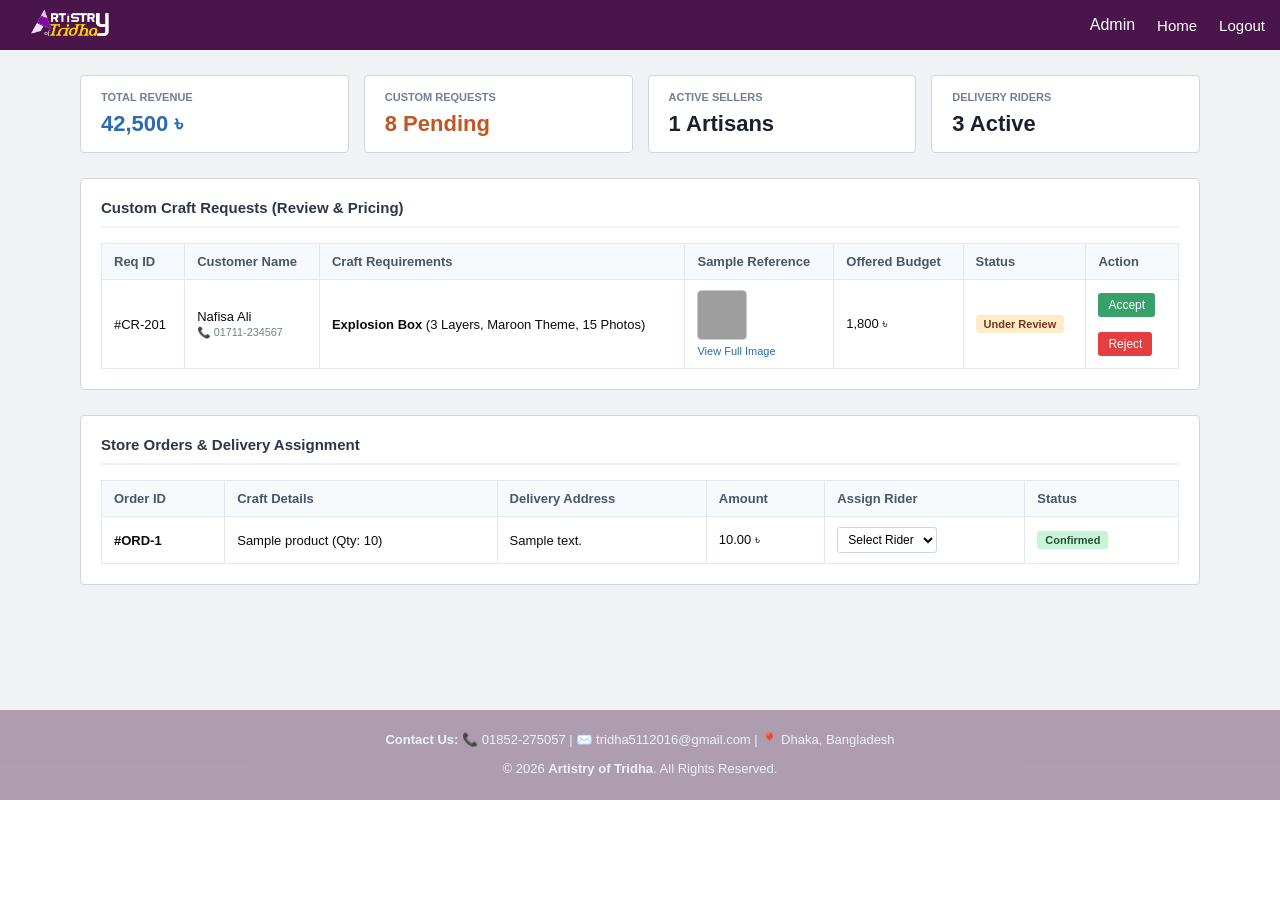
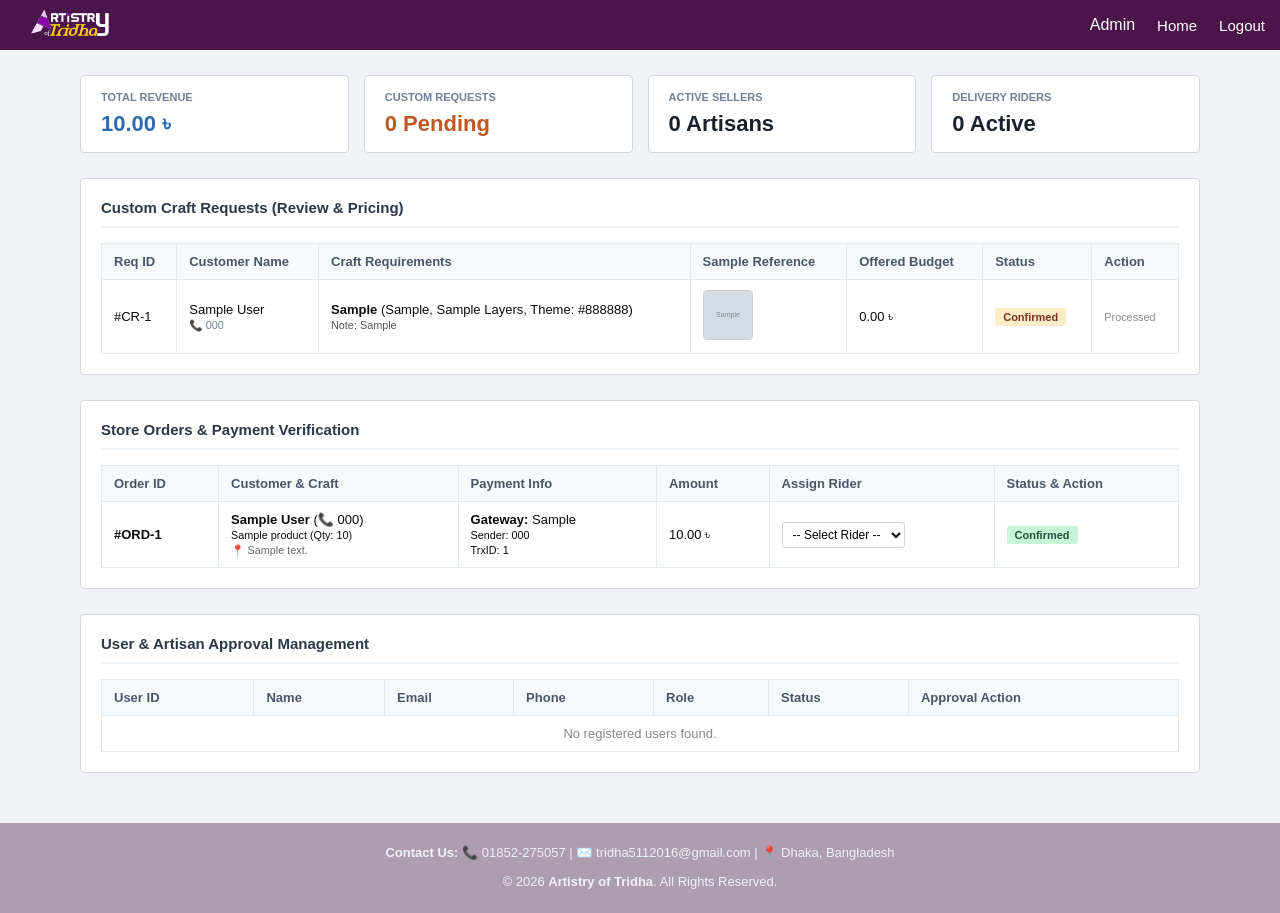
Before and after one commit to Tridha015/artistry-handmade-gift-shop, a PHP site: page /View/admin/dashboard.php in a window 1280 px wide. Before the commit the page ends 800 px from the top, so only its background shows below. Run offline with PHP 8.4, Linux system fonts and the light colour scheme; the visitor is signed in with stand-in values (Sample User, id 1); tables that the repository leaves empty or names only in its code hold one stand-in row (values such as "Sample post"); grey boxes marked "Sample" are stand-in pictures; a stand-in replaces the project's code that opens the database connection; grey boxes are pictures that could not be loaded.

Commit message:
Complete admin payment verification, order management, and user approval workflow

```diff
--- a/Model/AdminModel.php
+++ b/Model/AdminModel.php
@@ -16,12 +16,12 @@ function getAdminStats() {
     $riderRes = mysqli_query($conn, "SELECT COUNT(*) AS total FROM users WHERE role = 'Delivery' AND status = 'Active'");
     $activeRiders = mysqli_fetch_assoc($riderRes)['total'] ?? 0;
 
-    return [
+    return array(
         'revenue' => $totalRev,
         'custom_pending' => $pendingReq,
         'sellers' => $activeSellers,
         'riders' => $activeRiders
-    ];
+    );
 }
 
 function getAllCustomOrders() {
@@ -35,18 +35,28 @@ function getAllCustomOrders() {
 
 function getAllStoreOrders() {
     global $conn;
-    $sql = "SELECT o.*, p.title AS product_name, d.id AS delivery_id, d.rider_id, d.delivery_status
+    $sql = "SELECT o.*, p.title AS product_name, u.name AS customer_name, u.phone AS customer_phone,
+                   d.id AS delivery_id, d.rider_id, d.delivery_status
             FROM orders o
             JOIN products p ON o.product_id = p.id
+            JOIN users u ON o.customer_id = u.id
             LEFT JOIN deliveries d ON o.id = d.order_id
             ORDER BY o.id DESC";
     return mysqli_query($conn, $sql);
 }
+
+function getAllRegistrations() {
+    global $conn;
+    $sql = "SELECT * FROM users WHERE role != 'Admin' ORDER BY id DESC";
+    return mysqli_query($conn, $sql);
+}
+
 function getActiveRiders() {
     global $conn;
     $sql = "SELECT id, name FROM users WHERE role = 'Delivery' AND status = 'Active'";
     return mysqli_query($conn, $sql);
 }
+
 function updateCustomOrderStatus($orderId, $status) {
     global $conn;
     $orderId = intval($orderId);
@@ -54,6 +64,23 @@ function updateCustomOrderStatus($orderId, $status) {
     $sql = "UPDATE custom_orders SET status = '$status' WHERE id = $orderId";
     return mysqli_query($conn, $sql);
 }
+
+function updateStoreOrderStatus($orderId, $status) {
+    global $conn;
+    $orderId = intval($orderId);
+    $status = mysqli_real_escape_string($conn, $status);
+    $sql = "UPDATE orders SET status = '$status' WHERE id = $orderId";
+    return mysqli_query($conn, $sql);
+}
+
+function updateUserAccountStatus($userId, $status) {
+    global $conn;
+    $userId = intval($userId);
+    $status = mysqli_real_escape_string($conn, $status);
+    $sql = "UPDATE users SET status = '$status' WHERE id = $userId";
+    return mysqli_query($conn, $sql);
+}
+
 function assignRiderToOrder($orderId, $riderId, $address) {
     global $conn;
     $orderId = intval($orderId);
--- a/View/admin/dashboard.php
+++ b/View/admin/dashboard.php
@@ -6,6 +6,7 @@ if (!isset($_SESSION['user_role']) || $_SESSION['user_role'] !== 'Admin') {
     header("Location: ../auth/login.php?error=Unauthorized Access");
     exit();
 }
+
 $pageTitle = "Admin - Artistry of Tridha";
 $userRole = "Admin";
 require_once __DIR__ . '/../layouts/header.php';
@@ -13,9 +14,10 @@ require_once __DIR__ . '/../layouts/header.php';
 $stats = getAdminStats();
 $customOrders = getAllCustomOrders();
 $storeOrders = getAllStoreOrders();
+$registrations = getAllRegistrations();
 $riders = getActiveRiders();
 
-$riderList = [];
+$riderList = array();
 while ($r = mysqli_fetch_assoc($riders)) {
     $riderList[] = $r;
 }
@@ -24,21 +26,27 @@ while ($r = mysqli_fetch_assoc($riders)) {
 <div class="stats-grid">
     <div class="stat-box">
         <h4>Total Revenue</h4>
-        <div class="count" style="color: #2b6cb0;">42,500 ৳</div>
+        <div class="count" style="color: #2b6cb0;"><?php echo number_format($stats['revenue'], 2); ?> ৳</div>
     </div>
     <div class="stat-box">
         <h4>Custom Requests</h4>
-        <div class="count" style="color: #c05621;">8 Pending</div>
+        <div class="count" style="color: #c05621;"><?php echo $stats['custom_pending']; ?> Pending</div>
     </div>
     <div class="stat-box">
         <h4>Active Sellers</h4>
-        <div class="count">1 Artisans</div>
+        <div class="count"><?php echo $stats['sellers']; ?> Artisans</div>
     </div>
     <div class="stat-box">
         <h4>Delivery Riders</h4>
-        <div class="count">3 Active</div>
+        <div class="count"><?php echo $stats['riders']; ?> Active</div>
     </div>
 </div>
+
+<?php if (isset($_GET['success'])): ?>
+    <div style="background-color: #d4edda; color: #155724; padding: 10px; border-radius: 4px; margin: 15px 0;">
+        <?php echo htmlspecialchars($_GET['success']); ?>
+    </div>
+<?php endif; ?>
 
 <div class="panel">
     <div class="panel-header">
@@ -57,42 +65,63 @@ while ($r = mysqli_fetch_assoc($riders)) {
             </tr>
         </thead>
         <tbody>
+            <?php if (mysqli_num_rows($customOrders) > 0): ?>
+                <?php while ($co = mysqli_fetch_assoc($customOrders)): ?>
                     <tr>
-                <td>#CR-201</td>
-                <td>Nafisa Ali<br><small style="color:#718096;">📞 01711-234567</small></td>
-                <td><b>Explosion Box</b> (3 Layers, Maroon Theme, 15 Photos)</td>
+                        <td>#CR-<?php echo $co['id']; ?></td>
                         <td>
-
-                    <a href="../../assets/images/sample1.jpg" target="_blank">
-                        <img src="../../assets/images/sample1.jpg" alt="Sample" style="width: 50px; height: 50px; object-fit: cover; border-radius: 4px; border: 1px solid #ccc;">
+                            <?php echo htmlspecialchars($co['customer_name']); ?><br>
+                            <small style="color:#718096;">📞 <?php echo htmlspecialchars($co['customer_phone']); ?></small>
+                        </td>
+                        <td>
+                            <b><?php echo htmlspecialchars($co['craft_type']); ?></b>
+                            (<?php echo htmlspecialchars($co['craft_size']); ?>, <?php echo $co['layers']; ?> Layers, Theme: <?php echo htmlspecialchars($co['color_theme']); ?>)
+                            <br><small style="color: #555;">Note: <?php echo htmlspecialchars($co['instructions']); ?></small>
+                        </td>
+                        <td>
+                            <a href="../../assets/images/uploads/<?php echo $co['sample_image']; ?>" target="_blank">
+                                <img src="../../assets/images/uploads/<?php echo $co['sample_image']; ?>" alt="Sample" style="width: 50px; height: 50px; object-fit: cover; border-radius: 4px; border: 1px solid #ccc;" onerror="this.src='../../assets/images/sample1.jpg';">
                             </a>
-                    <br><small style="color: #2b6cb0; font-size: 11px;">View Full Image</small>
                         </td>
-                <td>1,800 ৳</td>
-                <td><span class="badge badge-pending">Under Review</span></td>
+                        <td><?php echo number_format($co['budget'], 2); ?> ৳</td>
                         <td>
-                    <button class="btn-action btn-approve">Accept</button>
+                            <span class="badge <?php echo ($co['status'] === 'Accepted') ? 'badge-ready' : (($co['status'] === 'Rejected') ? 'badge-danger' : 'badge-pending'); ?>">
+                                <?php echo htmlspecialchars($co['status']); ?>
+                            </span>
+                        </td>
+                        <td>
+                            <?php if ($co['status'] === 'Pending Review'): ?>
+                                <a href="../../Controller/AdminController.php?action=accept&order_id=<?php echo $co['id']; ?>" class="btn-action btn-approve" style="display:inline-block; text-decoration:none; text-align:center;">Accept</a>
                                 <br><br>
-                    <button class="btn-action btn-reject">Reject</button>
+                                <a href="../../Controller/AdminController.php?action=reject&order_id=<?php echo $co['id']; ?>" class="btn-action btn-reject" style="display:inline-block; text-decoration:none; text-align:center;">Reject</a>
+                            <?php else: ?>
+                                <small style="color: #888;">Processed</small>
+                            <?php endif; ?>
                         </td>
                     </tr>
+                <?php endwhile; ?>
+            <?php else: ?>
+                <tr>
+                    <td colspan="7" style="text-align: center; color: #888;">No custom craft requests submitted yet.</td>
+                </tr>
+            <?php endif; ?>
         </tbody>
     </table>
 </div>
 
 <div class="panel">
     <div class="panel-header">
-        <h3>Store Orders & Delivery Assignment</h3>
+        <h3>Store Orders & Payment Verification</h3>
     </div>
     <table class="data-table">
         <thead>
             <tr>
                 <th>Order ID</th>
-                <th>Craft Details</th>
-                <th>Delivery Address</th>
+                <th>Customer & Craft</th>
+                <th>Payment Info</th>
                 <th>Amount</th>
                 <th>Assign Rider</th>
-                <th>Status</th>
+                <th>Status & Action</th>
             </tr>
         </thead>
         <tbody>
@@ -100,8 +129,16 @@ while ($r = mysqli_fetch_assoc($riders)) {
                 <?php while ($ord = mysqli_fetch_assoc($storeOrders)): ?>
                     <tr>
                         <td><b>#ORD-<?php echo $ord['id']; ?></b></td>
-                        <td><?php echo htmlspecialchars($ord['product_name']); ?> (Qty: <?php echo $ord['quantity']; ?>)</td>
-                        <td><?php echo htmlspecialchars($ord['delivery_address']); ?></td>
+                        <td>
+                            <strong><?php echo htmlspecialchars($ord['customer_name']); ?></strong> (📞 <?php echo htmlspecialchars($ord['customer_phone']); ?>)<br>
+                            <small><?php echo htmlspecialchars($ord['product_name']); ?> (Qty: <?php echo $ord['quantity']; ?>)</small><br>
+                            <small style="color: #666;">📍 <?php echo htmlspecialchars($ord['delivery_address']); ?></small>
+                        </td>
+                        <td>
+                            <b>Gateway:</b> <?php echo htmlspecialchars($ord['payment_gateway']); ?><br>
+                            <small>Sender: <?php echo htmlspecialchars($ord['sender_number']); ?></small><br>
+                            <small>TrxID: <code><?php echo htmlspecialchars($ord['trx_id']); ?></code></small>
+                        </td>
                         <td><?php echo number_format($ord['total_price'], 2); ?> ৳</td>
                         <td>
                             <form action="../../Controller/AdminController.php" method="POST" style="margin: 0;">
@@ -109,7 +146,7 @@ while ($r = mysqli_fetch_assoc($riders)) {
                                 <input type="hidden" name="order_id" value="<?php echo $ord['id']; ?>">
                                 <input type="hidden" name="address" value="<?php echo htmlspecialchars($ord['delivery_address']); ?>">
                                 <select name="rider_id" class="table-select" onchange="this.form.submit()">
-                                    <option value="">Select Rider </option>
+                                    <option value="">-- Select Rider --</option>
                                     <?php foreach ($riderList as $rider): ?>
                                         <option value="<?php echo $rider['id']; ?>" <?php echo (isset($ord['rider_id']) && $ord['rider_id'] == $rider['id']) ? 'selected' : ''; ?>>
                                             Rider: <?php echo htmlspecialchars($rider['name']); ?>
@@ -122,12 +159,65 @@ while ($r = mysqli_fetch_assoc($riders)) {
                             <span class="badge <?php echo ($ord['status'] === 'Confirmed') ? 'badge-ready' : 'badge-making'; ?>">
                                 <?php echo htmlspecialchars($ord['status']); ?>
                             </span>
+                            <?php if ($ord['status'] === 'Payment pending'): ?>
+                                <br><br>
+                                <a href="../../Controller/AdminController.php?action=confirm_order&order_id=<?php echo $ord['id']; ?>" style="color: #28a745; font-weight: bold; text-decoration: none; font-size: 12px; border: 1px solid #28a745; padding: 3px 6px; border-radius: 3px;">Verify & Confirm</a>
+                            <?php endif; ?>
                         </td>
                     </tr>
                 <?php endwhile; ?>
             <?php else: ?>
                 <tr>
-                    <td colspan="6" style="text-align: center; color: #888;">No regular store orders placed yet.</td>
+                    <td colspan="6" style="text-align: center; color: #888;">No store orders placed yet.</td>
+                </tr>
+            <?php endif; ?>
+        </tbody>
+    </table>
+</div>
+
+<div class="panel">
+    <div class="panel-header">
+        <h3>User & Artisan Approval Management</h3>
+    </div>
+    <table class="data-table">
+        <thead>
+            <tr>
+                <th>User ID</th>
+                <th>Name</th>
+                <th>Email</th>
+                <th>Phone</th>
+                <th>Role</th>
+                <th>Status</th>
+                <th>Approval Action</th>
+            </tr>
+        </thead>
+        <tbody>
+            <?php if (mysqli_num_rows($registrations) > 0): ?>
+                <?php while ($u = mysqli_fetch_assoc($registrations)): ?>
+                    <tr>
+                        <td>#UID-<?php echo $u['id']; ?></td>
+                        <td><strong><?php echo htmlspecialchars($u['name']); ?></strong></td>
+                        <td><?php echo htmlspecialchars($u['email']); ?></td>
+                        <td><?php echo htmlspecialchars($u['phone']); ?></td>
+                        <td><b><?php echo htmlspecialchars($u['role']); ?></b></td>
+                        <td>
+                            <span class="badge <?php echo ($u['status'] === 'Active') ? 'badge-ready' : (($u['status'] === 'Pending') ? 'badge-pending' : 'badge-danger'); ?>">
+                                <?php echo htmlspecialchars($u['status']); ?>
+                            </span>
+                        </td>
+                        <td>
+                            <?php if ($u['status'] === 'Pending' || $u['status'] === 'Suspended'): ?>
+                                <a href="../../Controller/AdminController.php?action=approve_user&user_id=<?php echo $u['id']; ?>" style="color: green; font-weight: bold; text-decoration: none; margin-right: 8px;">Approve</a>
+                            <?php endif; ?>
+                            <?php if ($u['status'] === 'Active'): ?>
+                                <a href="../../Controller/AdminController.php?action=suspend_user&user_id=<?php echo $u['id']; ?>" style="color: red; font-weight: bold; text-decoration: none;">Suspend</a>
+                            <?php endif; ?>
+                        </td>
+                    </tr>
+                <?php endwhile; ?>
+            <?php else: ?>
+                <tr>
+                    <td colspan="7" style="text-align: center; color: #888;">No registered users found.</td>
                 </tr>
             <?php endif; ?>
         </tbody>
@@ -135,5 +225,5 @@ while ($r = mysqli_fetch_assoc($riders)) {
 </div>
 
 <?php
-require_once __DIR__ . '/../layouts/footer.php'
+require_once __DIR__ . '/../layouts/footer.php';
 ?>
```
Also changed, not shown: Controller/AdminController.php (+25 -4 lines). Lines whose indentation alone changed are shown as unchanged.
